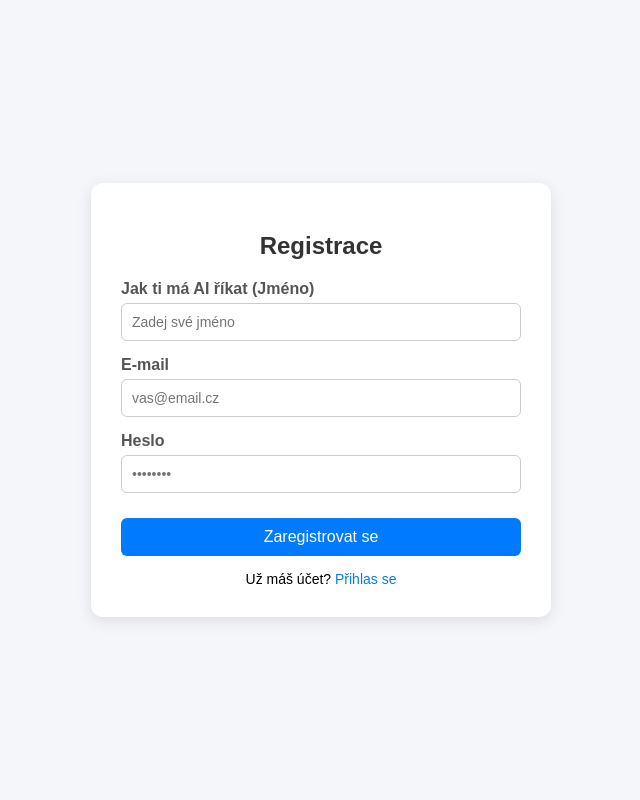
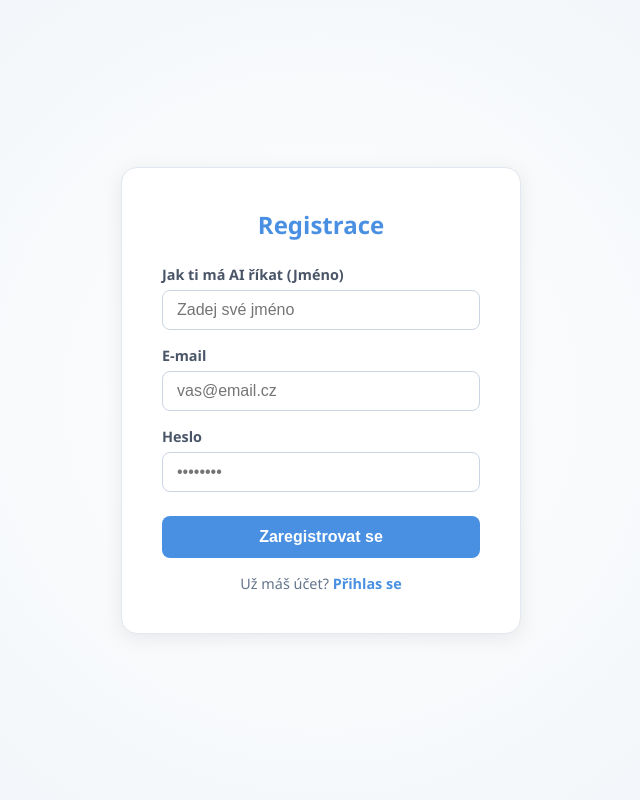
Before and after one commit to mistrgoku/Gokus-ChatBot, a Flask app: page /register in a window 1280 px wide. Shown: the whole page, without its empty margins (319-959 px from the left). Run offline with Flask 3, Linux system fonts and the light colour scheme; some libraries are stand-ins or nearby versions.

Commit message:
Refactor registration page layout and styles

```diff
--- a/templates/register.html
+++ b/templates/register.html
@@ -2,118 +2,76 @@
 <html lang="cs">
 <head>
   <meta charset="UTF-8">
-    <meta name="viewport" content="width=device-width, initial-scale=1.0">
-    <title>Registrace – Mistrův asistent</title>
+  <meta name="viewport" content="width=device-width, initial-scale=1">
+  <title>Registrace - Mistrův asistent</title>
   <style>
+    * { box-sizing: border-box; }
     body {
-            font-family: Arial, sans-serif;
-            background-color: #f4f6f9;
-            display: flex;
-            justify-content: center;
-            align-items: center;
-            height: 100vh;
-            margin: 0;
+      font-family: 'Segoe UI', -apple-system, BlinkMacSystemFont, Roboto, sans-serif;
+      margin: 0; padding: 0;
+      background: radial-gradient(circle at center, #ffffff 0%, #edf2f7 100%);
+      color: #1f1f1f;
+      display: flex; justify-content: center; align-items: center;
+      min-height: 100vh;
     }
-        .register-container {
-            background: white;
-            padding: 30px;
-            border-radius: 12px;
-            box-shadow: 0 4px 15px rgba(0,0,0,0.1);
-            width: 100%;
-            max-width: 400px;
+    .card {
+      background: #ffffff;
+      padding: 40px;
+      border-radius: 16px;
+      box-shadow: 0 4px 20px rgba(0,0,0,0.08);
+      width: 100%; max-width: 400px;
+      border: 1px solid #e2e8f0;
     }
-        h2 {
-            text-align: center;
-            color: #333;
-            margin-bottom: 20px;
+    h2 { margin-top: 0; color: #4a90e2; text-align: center; margin-bottom: 24px; }
+    .error {
+      background: #fed7d7; color: #c53030; padding: 10px;
+      border-radius: 8px; font-size: 0.9rem; margin-bottom: 16px; text-align: center;
     }
-        .form-group {
-            margin-bottom: 15px;
+    .form-group { margin-bottom: 16px; display: flex; flex-direction: column; gap: 6px; }
+    label { font-size: 0.9rem; font-weight: 600; color: #4a5568; }
+    input {
+      padding: 10px 14px; border: 1px solid #cbd5e1; border-radius: 8px;
+      font-size: 1rem; outline: none; transition: border-color 0.2s;
     }
-        label {
-            display: block;
-            margin-bottom: 5px;
-            color: #555;
-            font-weight: bold;
+    input:focus { border-color: #4a90e2; box-shadow: 0 0 0 3px rgba(74, 144, 226, 0.15); }
+    button {
+      width: 100%; padding: 12px; background: #4a90e2; color: white;
+      border: none; border-radius: 8px; font-weight: bold; font-size: 1rem;
+      cursor: pointer; transition: background 0.2s; margin-top: 8px;
     }
-        input {
-            width: 100%;
-            padding: 10px;
-            border: 1px solid #ccc;
-            border-radius: 6px;
-            box-sizing: border-box;
-            font-size: 14px;
-        }
-        button {
-            width: 100%;
-            padding: 10px;
-            background-color: #007bff;
-            color: white;
-            border: none;
-            border-radius: 6px;
-            font-size: 16px;
-            cursor: pointer;
-            margin-top: 10px;
-        }
-        button:hover {
-            background-color: #0056b3;
-        }
-        .error {
-            color: #d9534f;
-            background-color: #f9dede;
-            padding: 10px;
-            border-radius: 6px;
-            margin-bottom: 15px;
-            text-align: center;
-            font-size: 14px;
-        }
-        .login-link {
-            text-align: center;
-            margin-top: 15px;
-            font-size: 14px;
-        }
-        .login-link a {
-            color: #007bff;
-            text-decoration: none;
-        }
-        .login-link a:hover {
-            text-decoration: underline;
-        }
+    button:hover { background: #357abd; }
+    .link { text-align: center; margin-top: 16px; font-size: 0.9rem; color: #64748b; }
+    .link a { color: #4a90e2; text-decoration: none; font-weight: 600; }
+    .link a:hover { text-decoration: underline; }
   </style>
 </head>
 <body>
-
-    <div class="register-container">
+  <main class="card">
     <h2>Registrace</h2>
 
     {% if error %}
       <div class="error">{{ error }}</div>
     {% endif %}
 
-        <form method="POST">
+    <form action="{{ url_for('register') }}" method="POST">
       <div class="form-group">
         <label for="display_name">Jak ti má AI říkat (Jméno)</label>
-                <!-- Políčko je nyní prázdné bez předepsaného jména -->
-                <input type="text" id="display_name" name="display_name" placeholder="Zadej své jméno" required>
+        <input type="text" id="display_name" name="display_name" required placeholder="Zadej své jméno" autocomplete="nickname">
       </div>
-
       <div class="form-group">
         <label for="email">E-mail</label>
-                <input type="email" id="email" name="email" placeholder="vas@email.cz" required>
+        <input type="email" id="email" name="email" required placeholder="vas@email.cz" autocomplete="email">
       </div>
-
       <div class="form-group">
         <label for="password">Heslo</label>
-                <input type="password" id="password" name="password" placeholder="••••••••" required>
+        <input type="password" id="password" name="password" required placeholder="••••••••" autocomplete="new-password">
       </div>
-
       <button type="submit">Zaregistrovat se</button>
     </form>
 
-        <div class="login-link">
+    <div class="link">
       Už máš účet? <a href="{{ url_for('login') }}">Přihlas se</a>
     </div>
-    </div>
-
+  </main>
 </body>
 </html>
```
Lines whose indentation alone changed are shown as unchanged.
